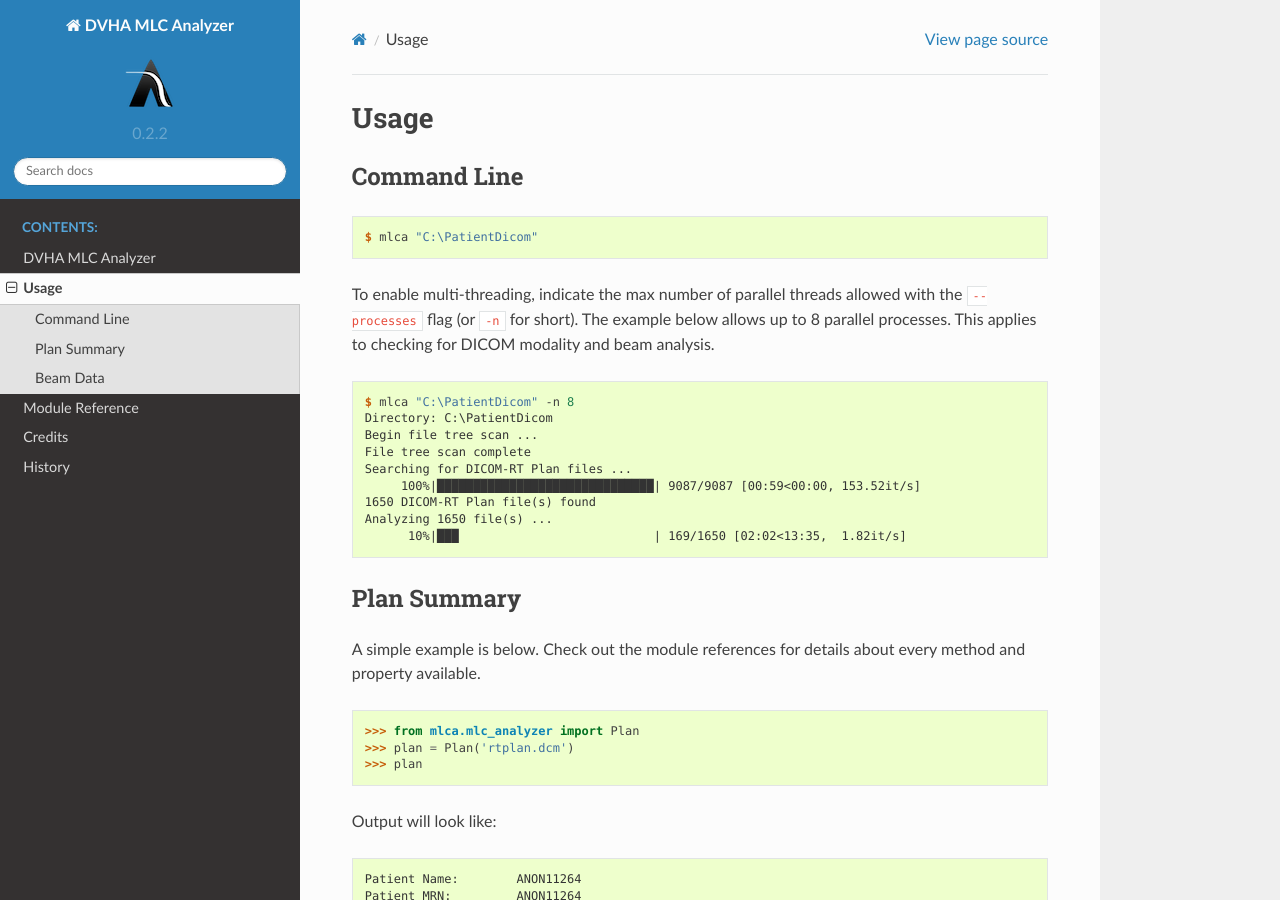
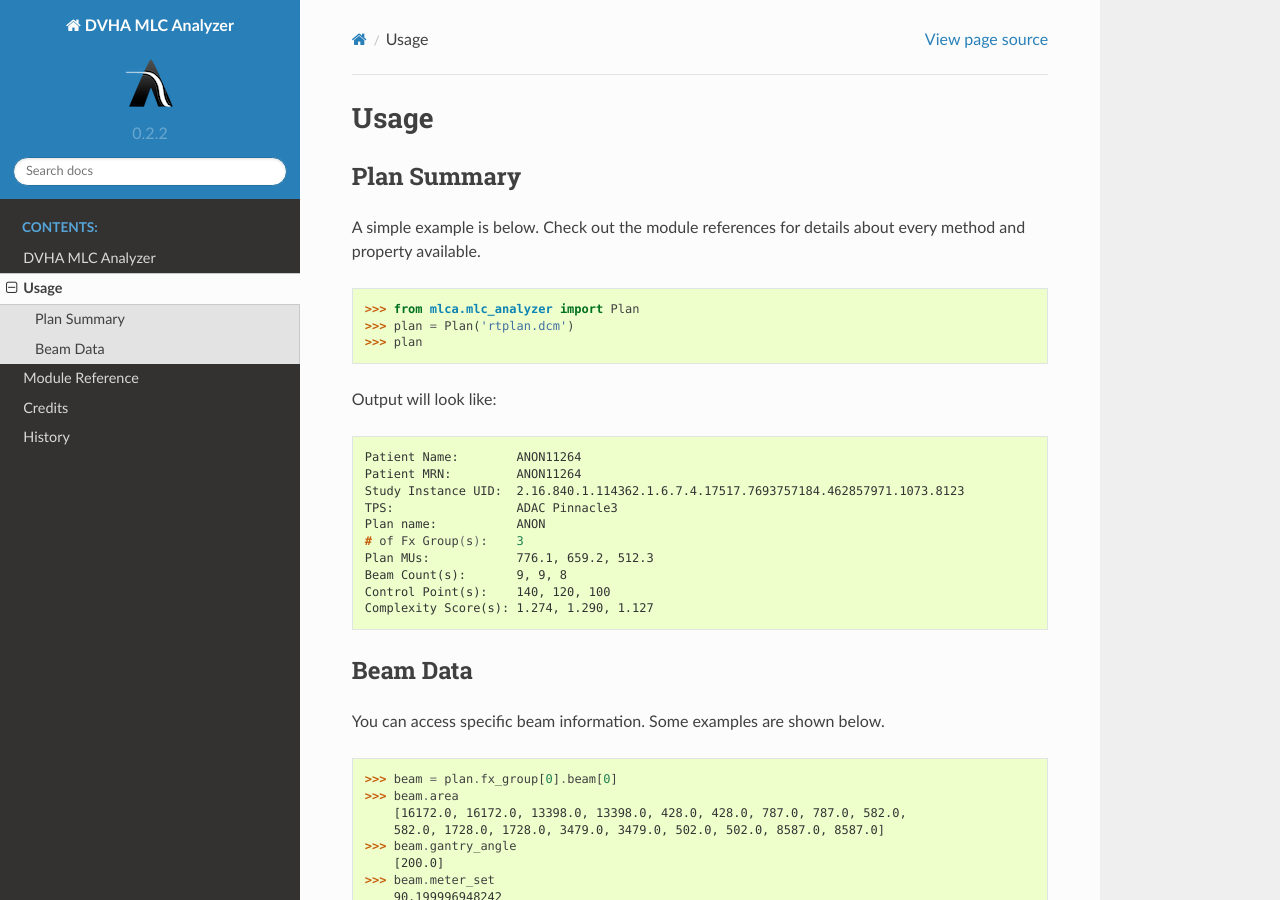
Before and after one commit to cutright/DVHA-MLCA, a Sphinx documentation site: the page built from docs/source/usage.rst, in a window 1280 px wide and 900 px high. Built offline with Sphinx 7.4.7 and the Read the Docs theme 2.0.0, drawn with Linux system fonts in a browser that asks for light colours.

Commit message:
remove console example

```diff
--- a/docs/source/usage.rst
+++ b/docs/source/usage.rst
@@ -1,34 +1,6 @@
 =====
 Usage
 =====
-
-Command Line
-------------
-
-
-.. code-block:: console
-
-    $ mlca "C:\PatientDicom"
-
-
-To enable multi-threading, indicate the max number of parallel threads allowed
-with the ``--processes`` flag (or ``-n`` for short). The example below allows
-up to 8 parallel processes. This applies to checking for DICOM modality and
-beam analysis.
-
-.. code-block:: console
-
-    $ mlca "C:\PatientDicom" -n 8
-    Directory: C:\PatientDicom
-    Begin file tree scan ...
-    File tree scan complete
-    Searching for DICOM-RT Plan files ...
-         100%|██████████████████████████████| 9087/9087 [00:59<00:00, 153.52it/s]
-    1650 DICOM-RT Plan file(s) found
-    Analyzing 1650 file(s) ...
-          10%|███                           | 169/1650 [02:02<13:35,  1.82it/s]
-
-
 
 Plan Summary
 ------------
```
